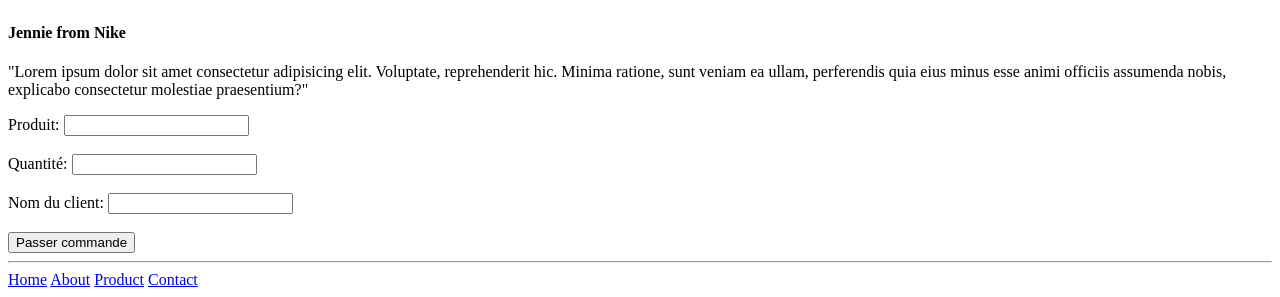
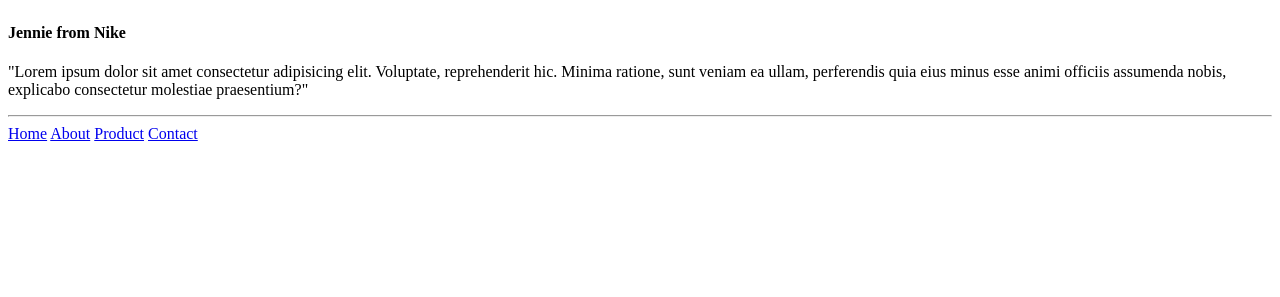
Before and after one commit to lynekpng/az-store, a PHP site: page /index.html in a window 1280 px wide. Shown: the part 2210-2507 px from the top of the page. After the commit the page ends 2351 px from the top, so only its background shows below. Run offline with PHP 8.4, Linux system fonts and the light colour scheme.

Commit message:
correction

```diff
--- a/assets/js/script.js
+++ b/assets/js/script.js
@@ -1,6 +1,5 @@
 
 const jsonUrl = '../js/products.json';
-const jsonUrl = '../json/products.json';
 
   fetch(jsonUrl)
     .then(response => {
--- a/assets/php/index.html
+++ b/assets/php/index.html
@@ -82,18 +82,6 @@
             </section>
         </div>
     </main>
-
-
-    <form action="index.php" method="POST">
-        <label for="product">Produit:</label>
-        <input type="text" id="product" name="product" required><br><br>
-        <label for="quantity">Quantité:</label>
-        <input type="number" id="quantity" name="quantity" required><br><br>
-        <label for="customer_name">Nom du client:</label>
-        <input type="text" id="customer_name" name="customer_name" required><br><br>
-        <input type="submit" value="Passer commande">
-    </form>
-
     <hr>
     <footer>
         <a href="#home">Home</a>
```
Also changed, not shown: assets/php/index.php (+7 -5 lines).
